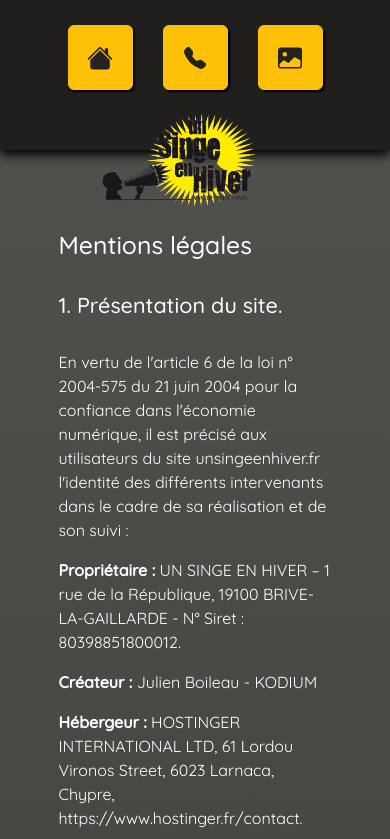
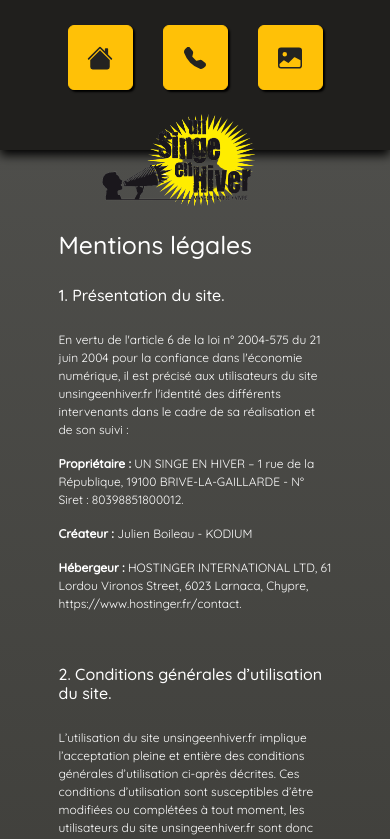
Before and after one commit to JulienBoileau/singeenhiver, an Angular app: page /mentions in a window 390 px wide. Shown: the top 839 px of the page. Built offline with nearby package versions, Linux system fonts and the light colour scheme.

Commit message:
Rectif photos

```diff
--- a/src/app/mentions/mentions.component.css
+++ b/src/app/mentions/mentions.component.css
@@ -7,3 +7,15 @@
     width: 70%;
     color: white;
 }
+
+@media screen and (max-width: 790px) {
+
+    .mentions {
+        font-size: 12px;
+    }
+
+    .mentions h4 {
+        font-size: 16px;
+    }
+
+}
--- a/src/app/nav/nav.component.html
+++ b/src/app/nav/nav.component.html
@@ -59,7 +59,6 @@
             <img src="../../assets/capture_video9.png" alt="">
             <img src="../../assets/capture_video10.png" alt="">
             <img src="../../assets/capture_video11.png" alt="">
-            <img src="../../assets/capture_video12.png" alt="">
             <img src="../../assets/sallePriv1.jpeg" alt="">
             <img src="../../assets/sallePriv2.jpeg" alt="">
             <img src="../../assets/salleInt4.jpg" alt="">
```
